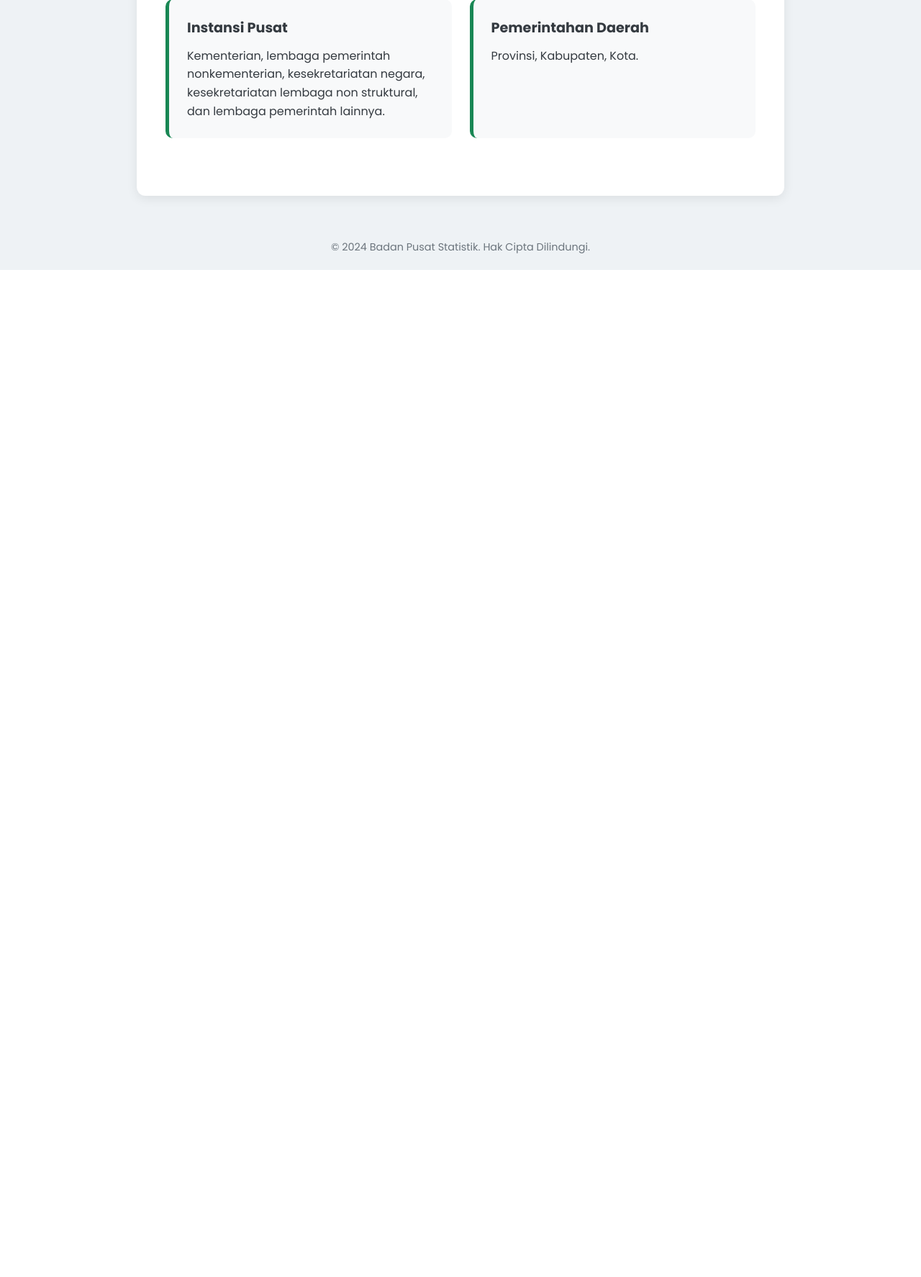
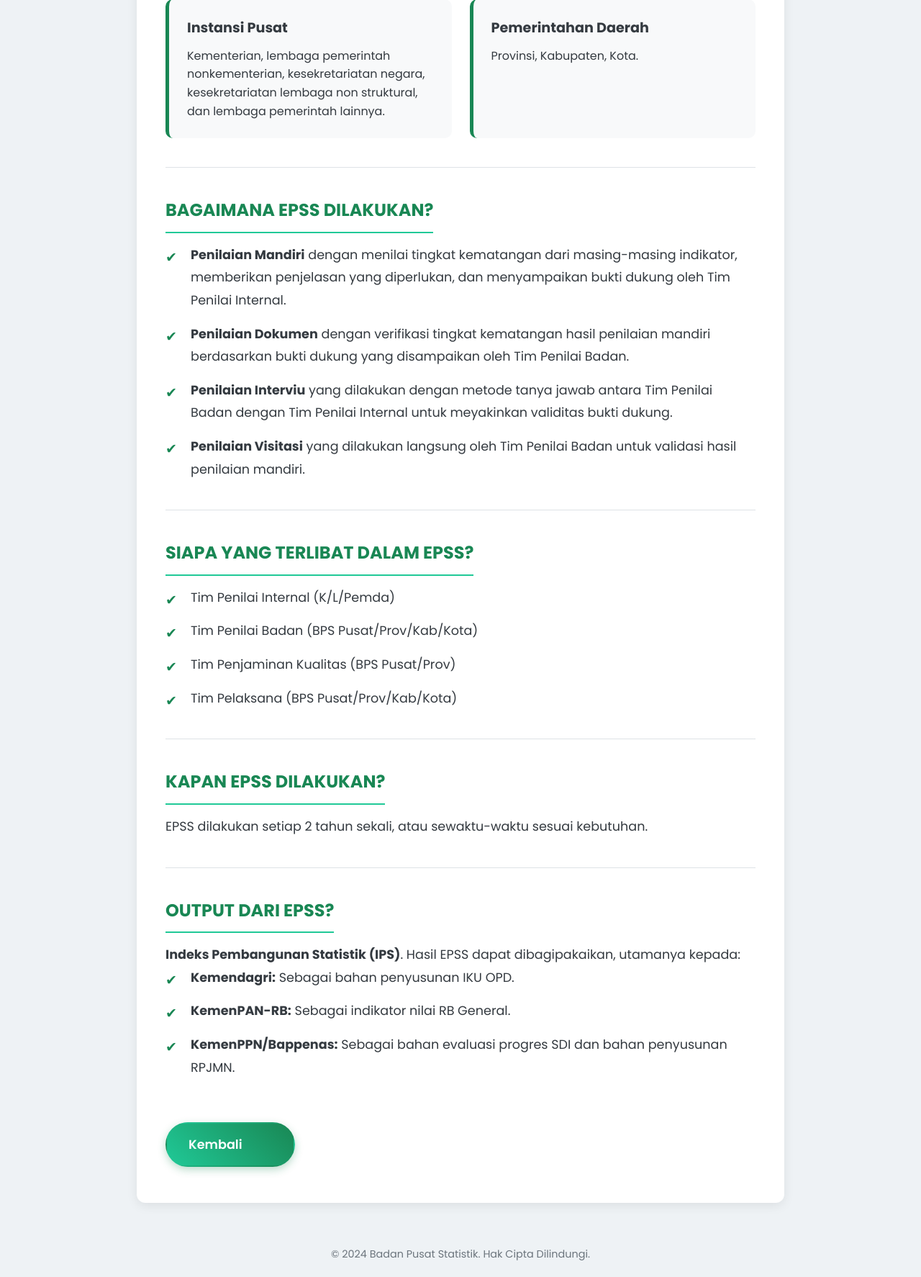
Before and after one commit to HanifRoi/WEB-BPS, a PHP site: page /bab1.php in a window 1280 px wide. Shown: the part 1004-2778 px from the top of the page at 72% size. Before the commit the page ends 1379 px from the top, so only its background shows below. Run offline with PHP 8.4, Linux system fonts and the light colour scheme.

Commit message:
Membuat isi dari bab1 lanjutan

```diff
--- a/bab1.php
+++ b/bab1.php
@@ -62,9 +62,52 @@
                     </div>
                 </div>
             </div>
-             <!-- <a href="form-input.php" class="cta-button">Lanjut Isi Form Bab I</a> -->
+
+            <hr class="info-divider">
+
+            <div class="info-section">
+                <h3>BAGAIMANA EPSS DILAKUKAN?</h3>
+                <ul>
+                    <li><b>Penilaian Mandiri</b> dengan menilai tingkat kematangan dari masing-masing indikator, memberikan penjelasan yang diperlukan, dan menyampaikan bukti dukung oleh Tim Penilai Internal.</li>
+                    <li><b>Penilaian Dokumen</b> dengan verifikasi tingkat kematangan hasil penilaian mandiri berdasarkan bukti dukung yang disampaikan oleh Tim Penilai Badan.</li>
+                    <li><b>Penilaian Interviu</b> yang dilakukan dengan metode tanya jawab antara Tim Penilai Badan dengan Tim Penilai Internal untuk meyakinkan validitas bukti dukung.</li>
+                    <li><b>Penilaian Visitasi</b> yang dilakukan langsung oleh Tim Penilai Badan untuk validasi hasil penilaian mandiri.</li>
+                </ul>
+            </div>
+
+            <hr class="info-divider">
+
+            <div class="info-section">
+                <h3>SIAPA YANG TERLIBAT DALAM EPSS?</h3>
+                <ul>
+                    <li>Tim Penilai Internal (K/L/Pemda)</li>
+                    <li>Tim Penilai Badan (BPS Pusat/Prov/Kab/Kota)</li>
+                    <li>Tim Penjaminan Kualitas (BPS Pusat/Prov)</li>
+                    <li>Tim Pelaksana (BPS Pusat/Prov/Kab/Kota)</li>
+                </ul>
+            </div>
+
+            <hr class="info-divider">
+
+            <div class="info-section">
+                <h3>KAPAN EPSS DILAKUKAN?</h3>
+                <p>EPSS dilakukan setiap 2 tahun sekali, atau sewaktu-waktu sesuai kebutuhan.</p>
+            </div>
+
+            <hr class="info-divider">
+
+            <div class="info-section">
+                <h3>OUTPUT DARI EPSS?</h3>
+                <p><b>Indeks Pembangunan Statistik (IPS)</b>. Hasil EPSS dapat dibagipakaikan, utamanya kepada:</p>
+                <ul>
+                    <li><b>Kemendagri:</b> Sebagai bahan penyusunan IKU OPD.</li>
+                    <li><b>KemenPAN-RB:</b> Sebagai indikator nilai RB General.</li>
+                    <li><b>KemenPPN/Bappenas:</b> Sebagai bahan evaluasi progres SDI dan bahan penyusunan RPJMN.</li>
+                </ul>
+            </div>
+            <a href="pembinaan.php" class="cta-button">Kembali</a>
         </div>
-        </div>
+    </div>
 
     <footer class="footer">
         <p>&copy; 2024 Badan Pusat Statistik. Hak Cipta Dilindungi.</p>
```
